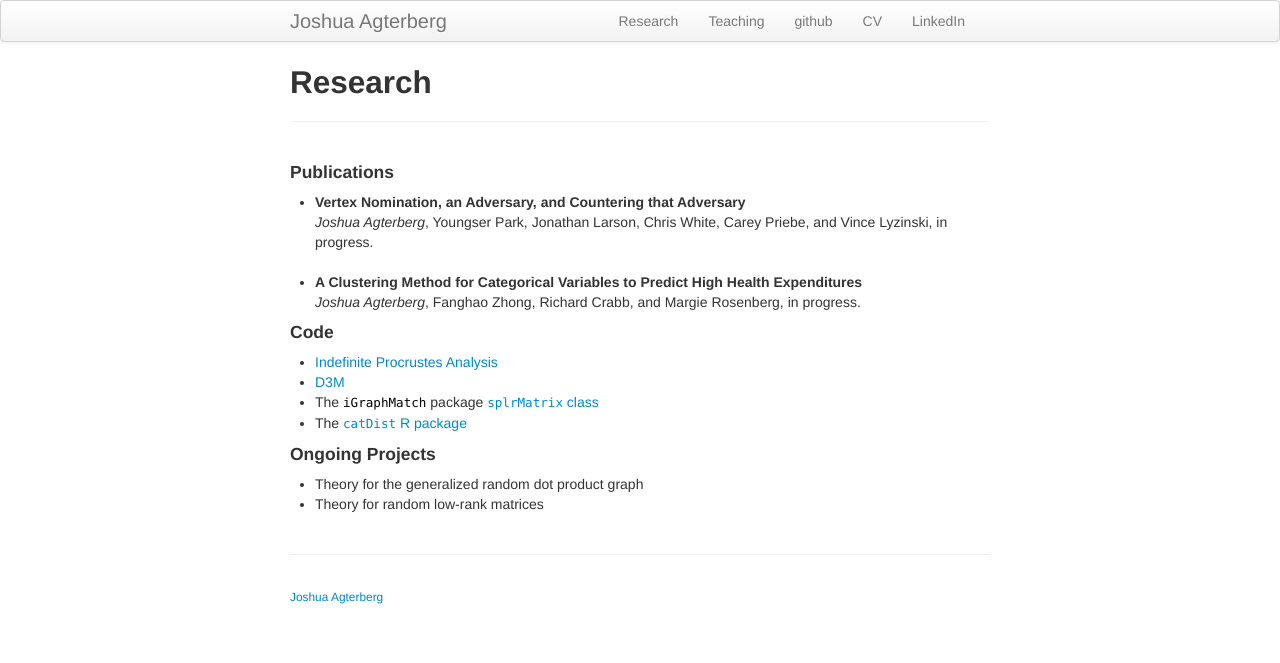
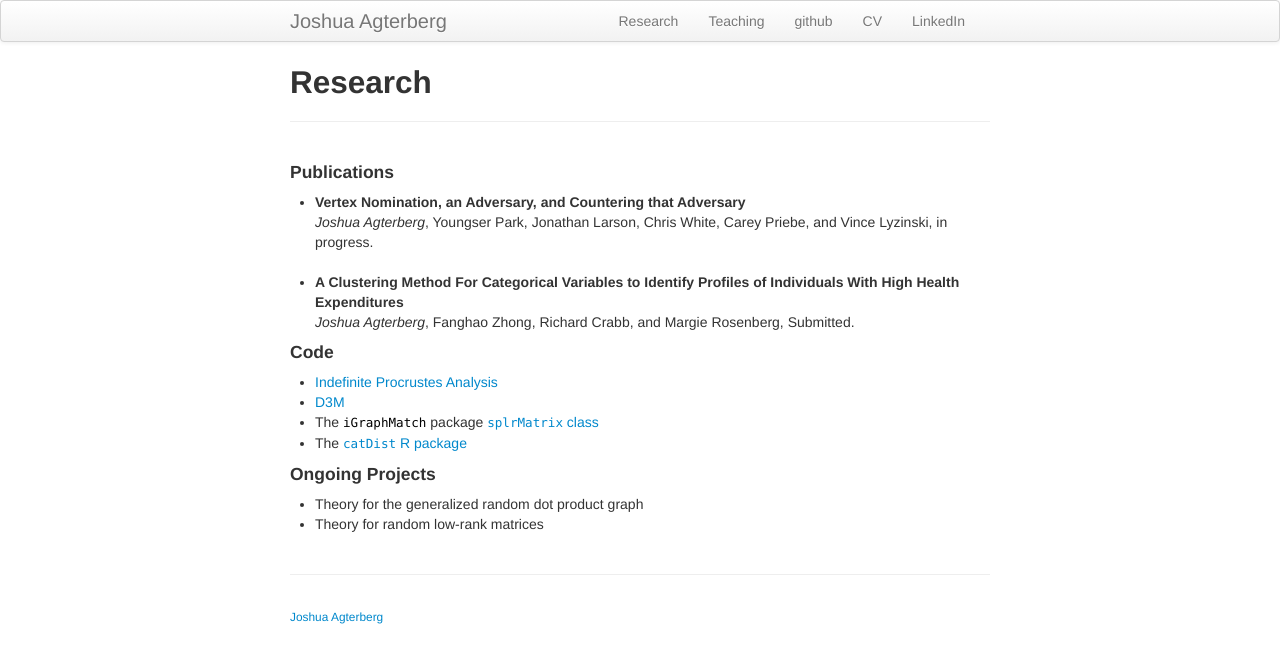
Before and after one commit to jagterberg/jagterberg.github.io, a Jekyll site: the page built from pages/research.md, in a window 1280 px wide. Shown: the top 663 px of the page. Built offline with Jekyll 4.4.1, drawn with Linux system fonts in a browser that asks for light colours.

Commit message:
paper submitted

```diff
--- a/pages/research.md
+++ b/pages/research.md
@@ -7,8 +7,8 @@ title: Research
 <li><b>Vertex Nomination, an Adversary, and Countering that Adversary</b> <br />
 <i>Joshua Agterberg</i>, Youngser Park, Jonathan Larson, Chris White, Carey Priebe, and Vince Lyzinski, in progress.
 </li><br />
-<li><b>A Clustering Method for Categorical Variables to Predict High Health Expenditures</b><br />
-<i>Joshua Agterberg</i>, Fanghao Zhong, Richard Crabb, and Margie Rosenberg, in progress.<br />
+<li><b>A Clustering Method For Categorical Variables to Identify Profiles of Individuals With High Health Expenditures</b><br />
+<i>Joshua Agterberg</i>, Fanghao Zhong, Richard Crabb, and Margie Rosenberg, Submitted.<br />
 </li>
 </ul>
 
```
